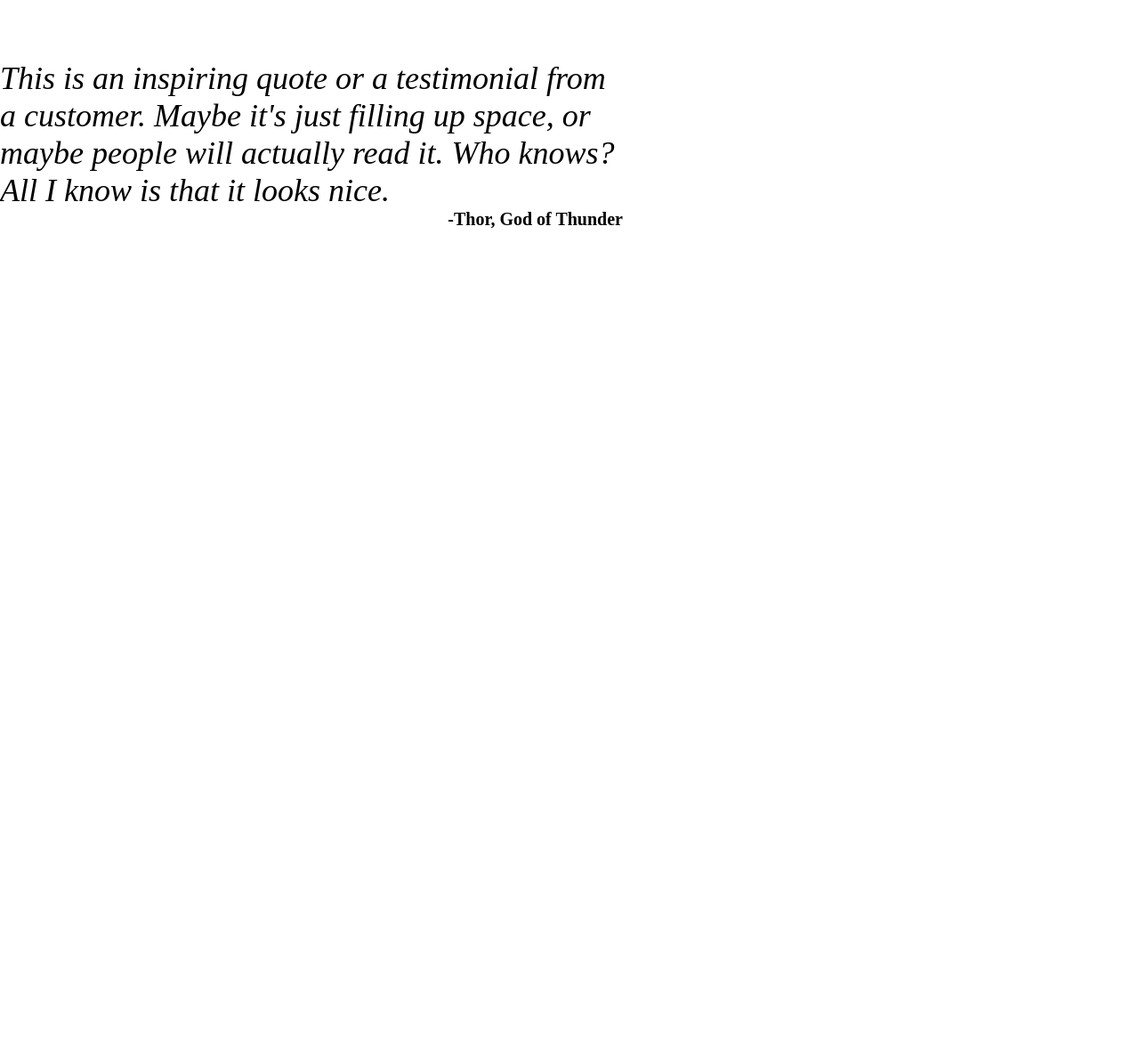
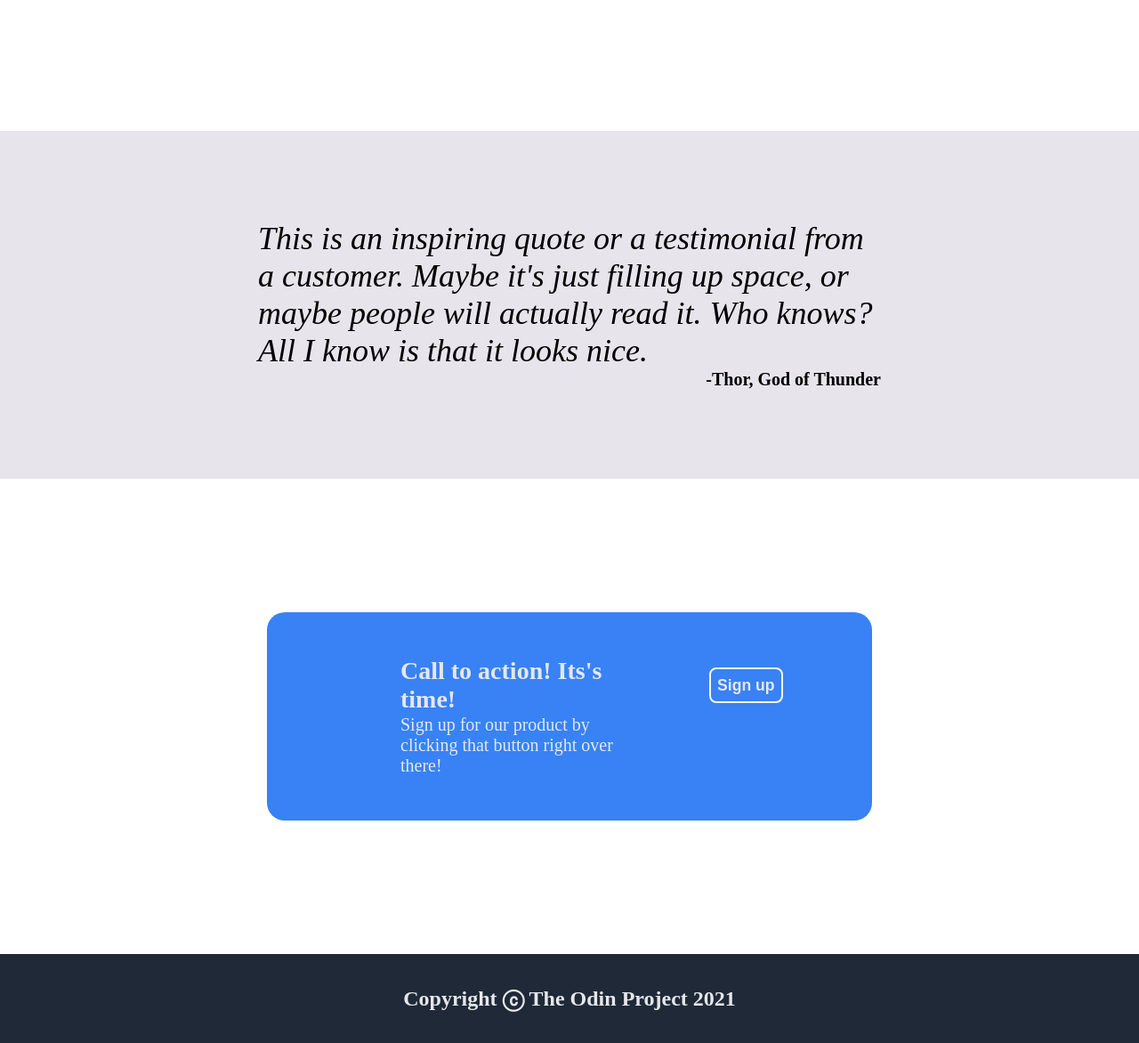
Before and after one commit to Khoalah/Landing-page, a plain HTML site: page index.html in a window 1280 px wide. Shown: the part 832-2004 px from the top of the page at 89% size. Before the commit the page ends 1090 px from the top, so only its background shows below. Drawn offline with Linux system fonts and the light colour scheme; files that its build step writes are made by us from their sources.

Commit message:
Add files via upload

```diff
--- a/index.html
+++ b/index.html
@@ -64,5 +64,15 @@
         <div id="author">-Thor, God of Thunder</div>
       </div>
     </div>
+    <div class="action-box">
+      <div class="action-text">
+        <div id="bolded">Call to action! Its's time!</div>
+        <div id="bolded-subtext">Sign up for our product by clicking that button right over there!</div>
+      </div>
+      <button>Sign up</button>
+    </div>
+    <div class="footer">
+      <div id="footer-text">Copyright ⓒ The Odin Project 2021</div>
+    </div>
   </body>
 </html>
--- a/styles.css
+++ b/styles.css
@@ -139,3 +139,67 @@ button {
   font-weight: bolder;
   align-self: flex-end;
 }
+
+.text-box {
+  margin-top: 150px;
+  padding: 100px 100px;
+  background-color: #e7e5eb;
+  display: flex;
+  align-items: center;
+  justify-content: center;
+}
+
+.action-text {
+  display: flex;
+  flex-direction: column;
+  gap: 1px;
+  margin-left: 100px;
+}
+
+#bolded {
+  font-size: 28px;
+  font-weight: bolder;
+  color: #e5e7eb;
+}
+
+#bolded-subtext {
+  font-size: 20px;
+  color: #e5e7eb;
+}
+
+div.action-box > button {
+  margin-top: 12px;
+  margin-right: 50px;
+  height: 40px;
+  width: 140px;
+  background-color: #3882f6;
+  border-style: solid;
+  border-radius: 8px;
+  border-color: #f9faf8;
+  font-size: 110%;
+}
+
+.action-box {
+  margin: 150px 300px;
+  padding: 50px;
+  display: flex;
+  justify-content: space-between;
+  gap: 70px;
+  background-color: #3882f6;
+  border-radius: 20px;
+}
+
+.footer {
+  height: 100px;
+  background-color: #1f2937;
+  display: flex;
+  justify-content: center;
+  align-items: center;
+}
+
+#footer-text {
+  color: #e5e7eb;
+  font-size: 24px;
+  text-align: center;
+  font-weight: bold;
+}
```
